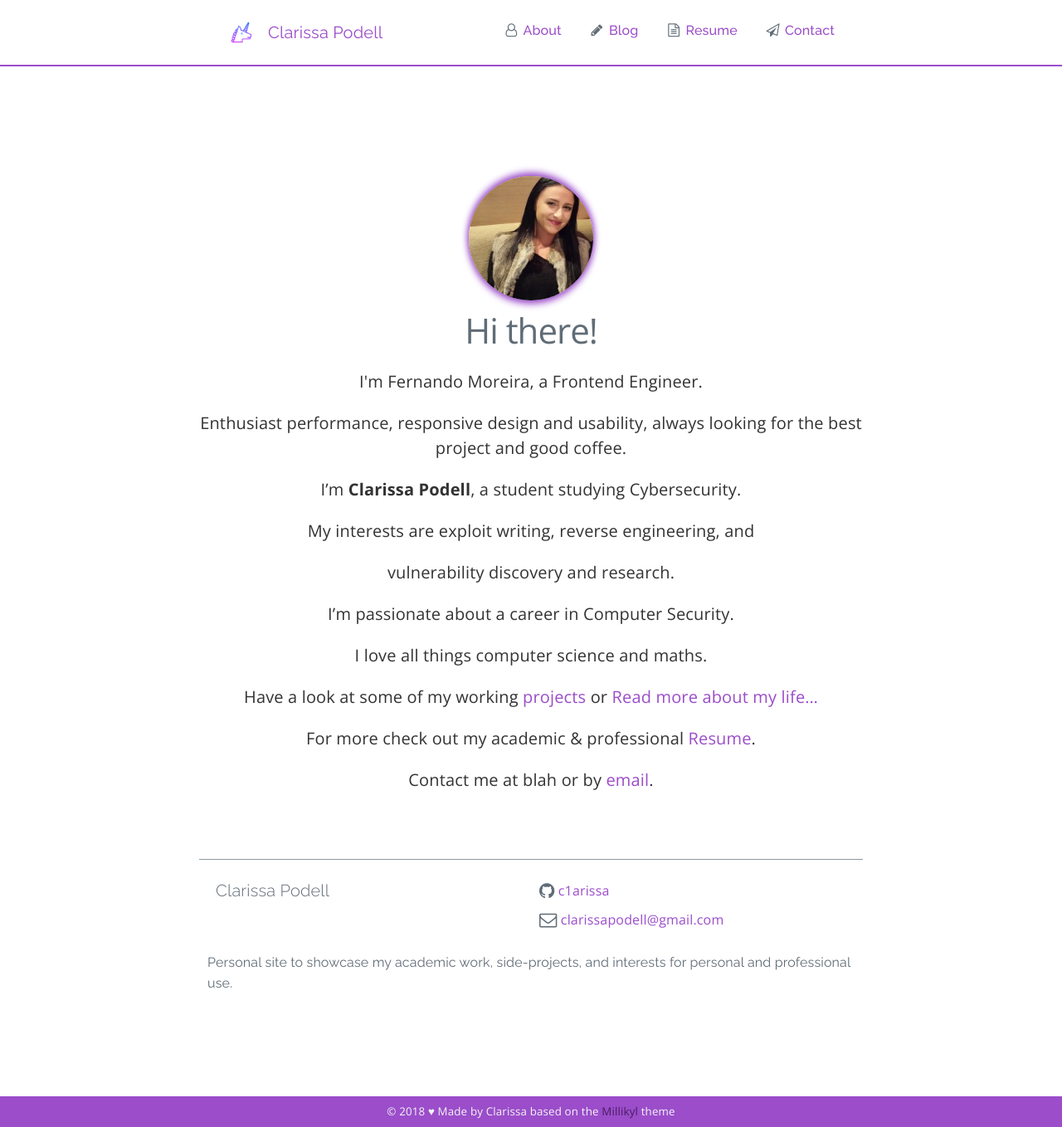
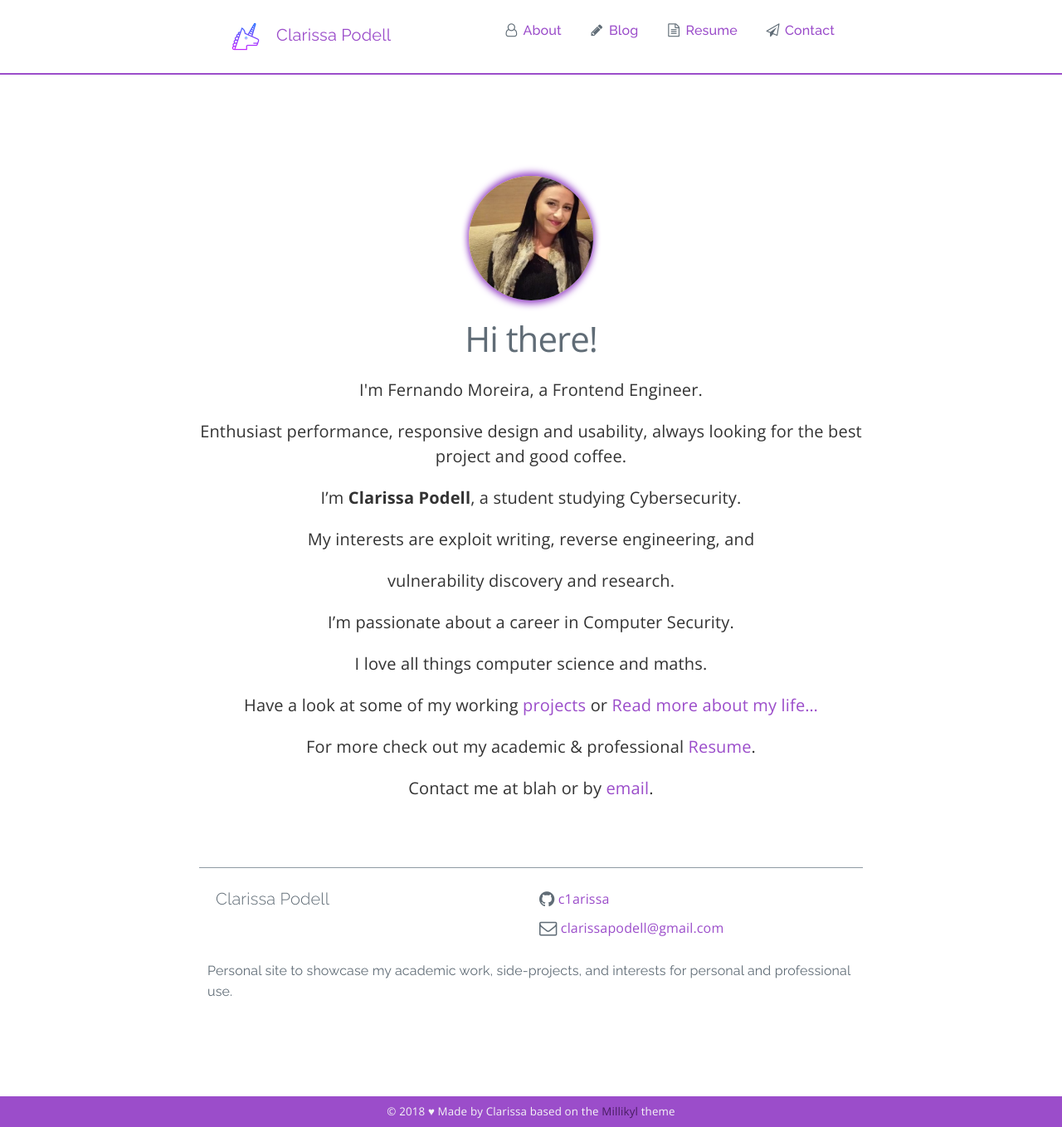
Before and after one commit to c1arissa/c1arissa.github.io, a Jekyll site: the page built from index.md, in a window 1280 px wide and 1358 px high. Shown: the whole window at 83% size. Built offline with Jekyll 4.4.1, drawn with Linux system fonts in a browser that asks for light colours.

Commit message:
Update main.scss

```diff
--- a/css/main.scss
+++ b/css/main.scss
@@ -271,9 +271,9 @@
  */
 .icon {
 	display: inline-block;
-        width: 30px;
-        height: 30px;
-        vertical-align: top;
+        width: 40px;
+        height: 40px;
+        vertical-align: middle;
 	border:0;
 
     > svg {
@@ -295,11 +295,10 @@
 .img-circle {
 	border-radius:50%;
 	vertical-align:middle;
-	// width: 100%; // responsive at 100%
 	max-width: 150px;
 	// width: 150px;
 	//height: 200px;
-	margin-bottom: 10px;
+	margin-bottom: 20px;
 	-webkit-border-radius: 100px;
 	-moz-border-radius: 100px;
 	box-shadow: 0 4px 8px 0 $color-primary, 0 -4px 8px 0 $color-primary; //rgba(0, 0, 0, 0.19);
```
